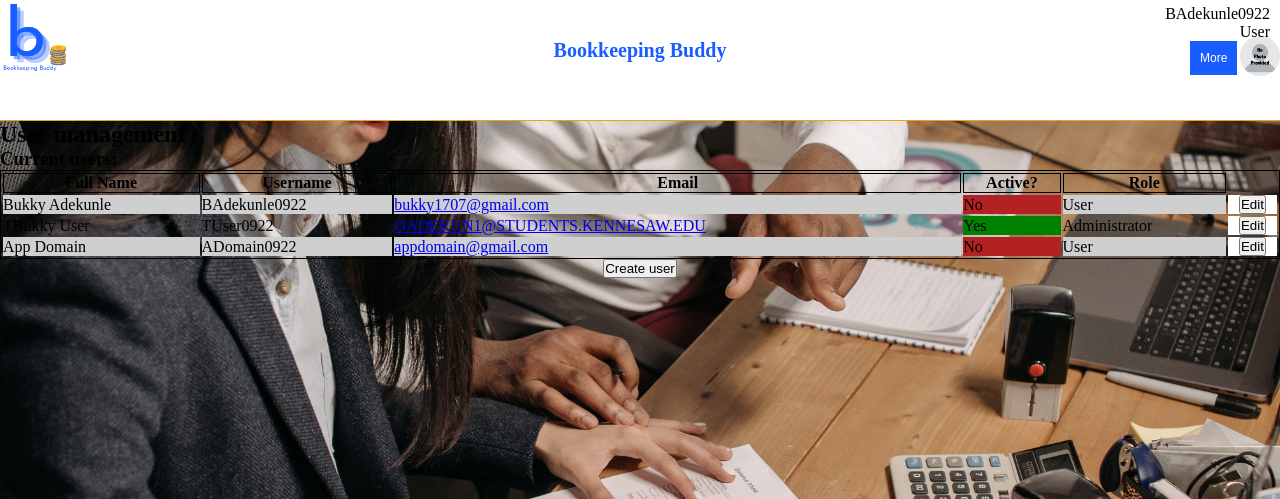
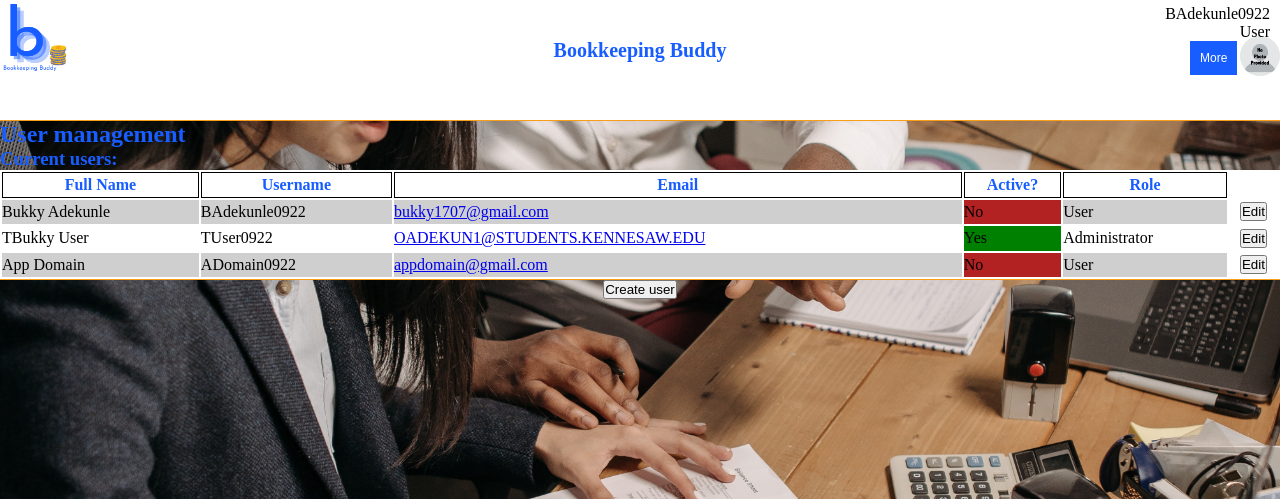
Before and after one commit to appl-domain-group-1/Bookkeeping-Buddy, a Flask app: page /auth/manage_users in a window 1280 px wide. Shown: the top 499 px of the page. Run offline with Flask 2, Linux system fonts and the light colour scheme; a user stored in the database is signed in; some libraries are stand-ins or nearby versions.

Commit message:
Initial commit

```diff
--- a/appl_domain/static/index.css
+++ b/appl_domain/static/index.css
@@ -1,17 +1,34 @@
-body {
+body{
   background-image: url("backgroundbb.jpg");
   background-repeat: no-repeat;
   background-attachment: fixed;
   background-size: cover;
+  background-color: #CFCFCF;
+  height: 500px;
   background-position: center center;
   position: relative;
 }
 
+h1, h3{
+  color:#185DFF;
+}
 .Welcome-text {
 font-family: Cambria, Cochin, Georgia, Times, 'Times New Roman', serif;
 font-size:20px;
   background-color: black;
   padding: 20px;
-  margin: 20% 30%;
+  color: black;
 text-align:center;
+margin: 20% 30%;
 }
+.Welcome-text p {
+background-color: #185DFF;
+}
+.table-header{
+  color: #185DFF;
+
+}
+.table{
+  background-color: white;
+
+}
--- a/appl_domain/templates/auth/manage_users.html
+++ b/appl_domain/templates/auth/manage_users.html
@@ -10,14 +10,13 @@
 {% block content %}
     <h1>User management</h1>
     <h3>Current users:</h3>
-    <table style="border:1px solid black;width: 100%">
-        <tr>
+    <table class = "table" style="height:110px; width:100%; border-bottom: 1px solid #F89E19">
+        <tr class = "table-header">
             <th style="border:1px solid black">Full Name</th>
             <th style="border:1px solid black">Username</th>
             <th style="border:1px solid black">Email</th>
             <th style="border:1px solid black">Active?</th>
             <th style="border:1px solid black">Role</th>
-
 
         </tr>
     {% if users %}
@@ -25,7 +24,7 @@
         {% for user in users %}
             {% set row.counter = row.counter + 1 %}
             {% if user['incorrect_login_attempts'] >= 3 %}
-                <tr style="background-color:goldenrod">
+                <tr style="background-color: goldenrod">
             {% elif row.counter % 2 == 1 %}
                 <tr style="background-color:#CFCFCF">
             {% else %}
```
Also changed, not shown: instance/appl_domain.sqlite.
